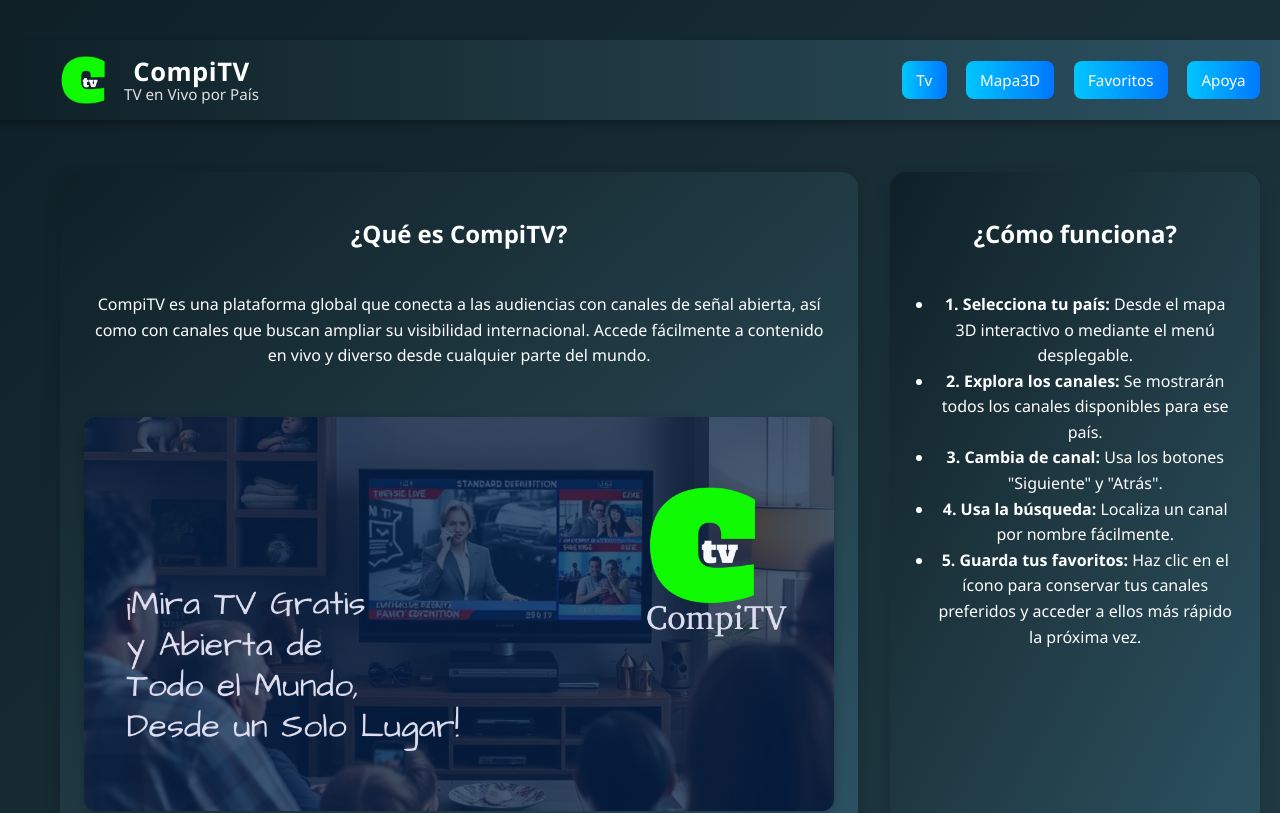
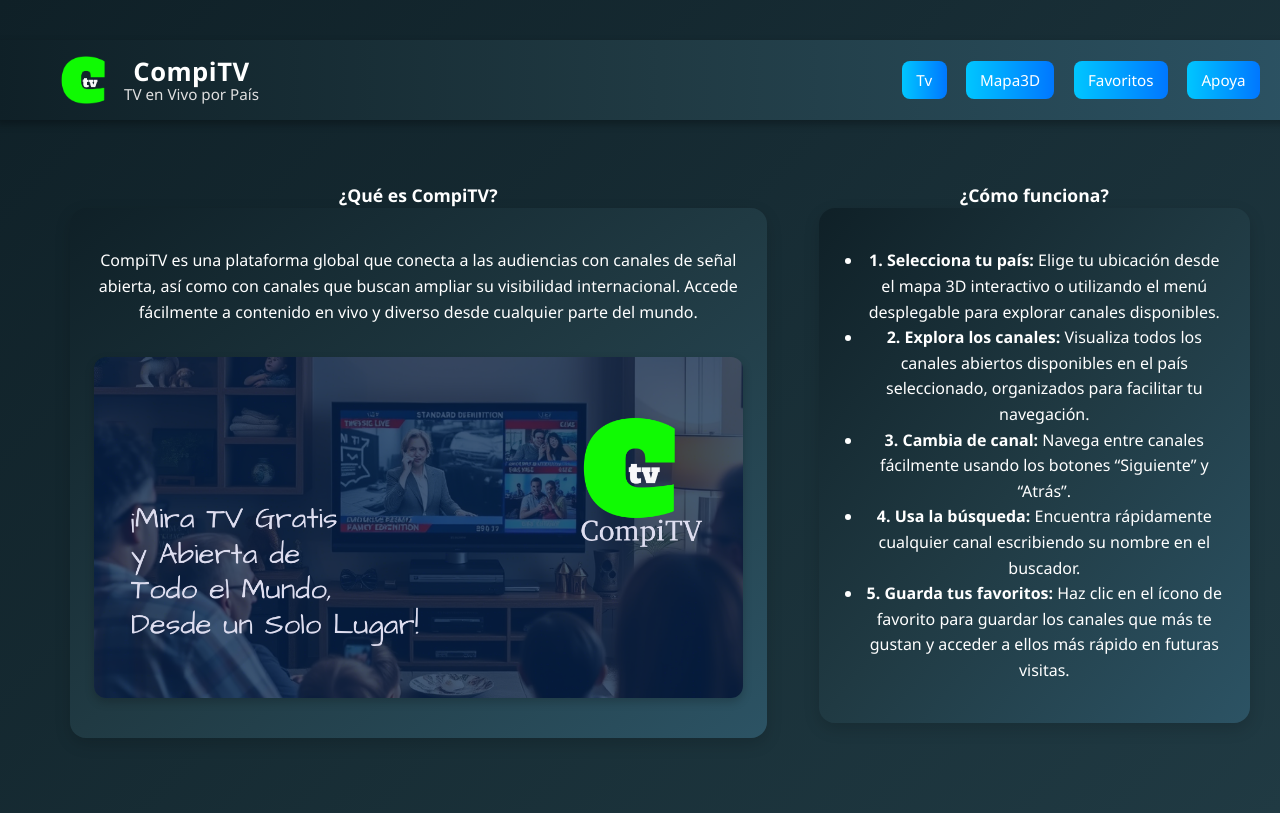
Before and after one commit to emersonxinay/tv_en_vivo_paises, a React (Vite) app: page / in a window 1280 px wide. Shown: the top 813 px of the page. Built offline with nearby package versions, Linux system fonts and the light colour scheme; no server answers.

Commit message:
fix: acordeon con css

```diff
--- a/src/components/shared/Navbar.css
+++ b/src/components/shared/Navbar.css
@@ -93,7 +93,22 @@
   cursor: pointer;
   margin-left: auto;
 }
-
+#intro{
+  /* ocultar */
+  display: none;
+}
+#funciona {
+  /* ocultar */
+  display: none;
+}
+.que_es_compi, .como_funciona{
+  font-size: 1.1rem;
+  font-weight: 700;
+}
+.acordeon-item
+{
+margin: 10px;
+}
 /* === Responsive === */
 @media (max-width: 768px) {
   .navbar_compitv {
@@ -155,7 +170,6 @@
   .navbar_compitv_title {
     font-size: 1rem;
     font-weight: 600;
-    margin: 0;
     line-height: 1.2;
   }
 
@@ -213,15 +227,15 @@
 .platform-card--steps {
   flex: 1 1 30%;
 }
-.platform-card--intro img-portada {
+
+.img-portada {
   width: 100%;
   border-radius: 12px;
   object-fit: cover;
   margin-bottom: 1rem;
   box-shadow: 0 4px 10px rgba(0, 0, 0, 0.2);
+}
 
-
-}
 .card-title {
   font-size: 1.5rem;
   font-weight: 700;
@@ -239,14 +253,6 @@
   line-height: 1.6;
 }
 
-.img-portada {
-  width: 100%;
-  border-radius: 12px;
-  object-fit: cover;
-  margin-top: 1rem;
-  box-shadow: 0 4px 10px rgba(0, 0, 0, 0.2);
-}
-
 @media (max-width: 1024px) {
   .platform-description-container {
     flex-wrap: wrap;
@@ -257,24 +263,79 @@
   .platform-card--steps {
     flex: 1 1 100%;
   }
-  .platform-card--intro img-portada {
-    width: 100%;
-    border-radius: 12px;
-    object-fit: cover;
-    margin-bottom: 1rem;
-    box-shadow: 0 4px 10px rgba(0, 0, 0, 0.2);
+}
 
+@media (max-width: 480px) {
+  .img-portada {
+    margin-top: 1rem;
+  }
+  /* Acordeón base */
+.acordeon {
+  display: flex;
+  flex-direction: column;
+  gap: 1rem;
+  margin-top: 2rem;
+}
 
-  }
+/* Oculta los checkboxes */
+.acordeon input[type="checkbox"] {
+  display: none;
 }
-@media (max-width: 480px){
-  .platform-card--intro img-portada {
-    width: 100%;
-    border-radius: 12px;
-    object-fit: cover;
-    margin-bottom: 1rem;
-    box-shadow: 0 4px 10px rgba(0, 0, 0, 0.2);
 
+/* Estilo del label */
+.acordeon label {
+  font-weight: bold;
+  font-size: 1.1rem;
+  background-color: #02131f;
+  color: #fff;
+  padding: 1rem;
+  cursor: pointer;
+  border-radius: 8px;
+  transition: background 0.3s ease;
+}
 
-  }
+.acordeon label:hover {
+  background-color: #02161f;
 }
+
+/* Contenido colapsable */
+.acordeon .content {
+  max-height: 0;
+  overflow: hidden;
+  transition: max-height 0.4s ease, padding 0.4s ease;
+  padding: 0 1rem;
+}
+
+/* Activa el contenido cuando el checkbox está marcado */
+.acordeon input[type="checkbox"]:checked + label + .content {
+  max-height: 1000px; /* Suficiente para mostrar el contenido */
+  padding: 1rem;
+}
+
+/* Tarjetas dentro del acordeón */
+.platform-card {
+  background-color: #f9f9f9;
+  border-radius: 8px;
+  padding: 1rem;
+  box-shadow: 0 2px 6px rgba(0,0,0,0.1);
+}
+
+/* Imagen dentro del acordeón */
+.img-portada {
+  width: 100%;
+  margin-top: 1rem;
+  border-radius: 8px;
+}
+
+/* Estilo adicional para la lista */
+.platform-description-steps {
+  list-style: none;
+  padding-left: 0;
+}
+
+.platform-description-steps li {
+  margin-bottom: 0.5rem;
+  line-height: 1.5;
+}
+
+}
--- a/src/components/shared/Navbar.jsx
+++ b/src/components/shared/Navbar.jsx
@@ -39,28 +39,54 @@
       </header>
 
       <section className="platform-description">
-        <div className="platform-description-container">
-          <div className="card platform-card platform-card--intro">
-            <h2 className="card-title">¿Qué es CompiTV?</h2>
-            <p className="card-text">
-              CompiTV es una plataforma global que conecta a las audiencias con canales de señal abierta, así como con canales que buscan ampliar su visibilidad internacional. Accede fácilmente a contenido en vivo y diverso desde cualquier parte del mundo.
-            </p>
-            <img src={portada} alt="Portada CompiTV" className="img-portada" />
+        <div className="platform-description-container acordeon">
+
+          {/* Item 1 */}
+          <div className="acordeon-item">
+            <input type="checkbox" id="intro" />
+            <label htmlFor="intro" className='que_es_compi'>¿Qué es CompiTV?</label>
+            <div className="content">
+              <div className="card platform-card platform-card--intro">
+                <p className="card-text">
+                  CompiTV es una plataforma global que conecta a las audiencias con canales de señal abierta, así como con canales que buscan ampliar su visibilidad internacional. Accede fácilmente a contenido en vivo y diverso desde cualquier parte del mundo.
+                </p>
+                <img src={portada} alt="Portada CompiTV" className="img-portada" />
+              </div>
+            </div>
           </div>
 
-          <div className="card platform-card platform-card--steps">
-            <h2 className="card-title">¿Cómo funciona?</h2>
-            <ul className="platform-description-steps">
-              <li><strong>1. Selecciona tu país:</strong> Desde el mapa 3D interactivo o mediante el menú desplegable.</li>
-              <li><strong>2. Explora los canales:</strong> Se mostrarán todos los canales disponibles para ese país.</li>
-              <li><strong>3. Cambia de canal:</strong> Usa los botones "Siguiente" y "Atrás".</li>
-              <li><strong>4. Usa la búsqueda:</strong> Localiza un canal por nombre fácilmente.</li>
-              <li><strong>5. Guarda tus favoritos:</strong> Haz clic en el ícono para conservar tus canales preferidos y acceder a ellos más rápido la próxima vez.</li>
-            </ul>
+          {/* Item 2 */}
+          <div className="acordeon-item">
+            <input type="checkbox" id="funciona" />
+            <label htmlFor="funciona" className='como_funciona'>¿Cómo funciona?</label>
+            <div className="content">
+              <div className="card platform-card platform-card--steps">
+                <ul className="platform-description-steps">
+                  <li>
+                    <strong>1. Selecciona tu país:</strong> Elige tu ubicación desde el mapa 3D interactivo o utilizando el menú desplegable para explorar canales disponibles.
+                  </li>
+                  <li>
+                    <strong>2. Explora los canales:</strong> Visualiza todos los canales abiertos disponibles en el país seleccionado, organizados para facilitar tu navegación.
+                  </li>
+                  <li>
+                    <strong>3. Cambia de canal:</strong> Navega entre canales fácilmente usando los botones “Siguiente” y “Atrás”.
+                  </li>
+                  <li>
+                    <strong>4. Usa la búsqueda:</strong> Encuentra rápidamente cualquier canal escribiendo su nombre en el buscador.
+                  </li>
+                  <li>
+                    <strong>5. Guarda tus favoritos:</strong> Haz clic en el ícono de favorito para guardar los canales que más te gustan y acceder a ellos más rápido en futuras visitas.
+                  </li>
+                </ul>
+
+
+              </div>
+            </div>
           </div>
+
         </div>
+      </section>
 
-      </section>
     </>
   );
 };
```
